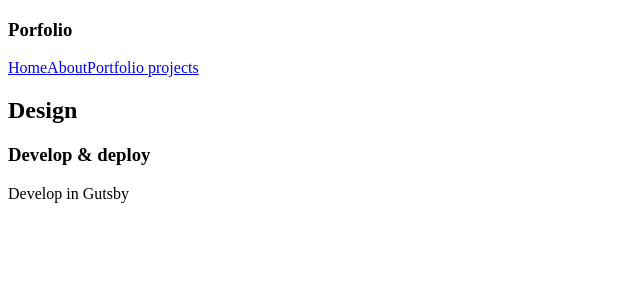
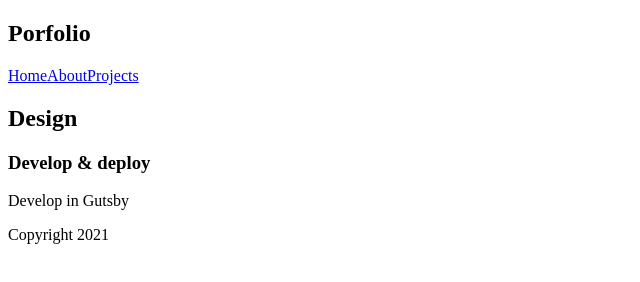
Before and after one commit to Dejan85/portfolio-site, a Gatsby site: page / in a window 1280 px wide. Shown: the whole page, without its empty margins (0-640 px from the left). Built offline with nearby package versions, Linux system fonts and the light colour scheme; Gatsby itself is replaced by a stand-in of ours.

Commit message:
added layot component

```diff
--- /dev/null
+++ b/src/components/Layout.js
@@ -0,0 +1,16 @@
+import React from "react"
+import NavBar from "./Navbar"
+const Layout = props => {
+  const { children } = props
+  return (
+    <div className="layout">
+      <NavBar />
+      <div className="content">{children}</div>
+      <footer>
+        <p>Copyright 2021</p>
+      </footer>
+    </div>
+  )
+}
+
+export default Layout
--- a/src/components/Navbar.js
+++ b/src/components/Navbar.js
@@ -8,7 +8,7 @@ const Navbar = () => {
       <div className="links">
         <Link to="/">Home</Link>
         <Link to="/about">About</Link>
-        <Link to="/projects">Portfolio projects</Link>
+        <Link to="/projects">Projects</Link>
       </div>
     </nav>
   )
--- a/src/pages/index.js
+++ b/src/pages/index.js
@@ -1,16 +1,17 @@
 import React from "react"
-import Navbar from "../components/Navbar"
+import Layout from "../components/Layout"
 
 const Home = () => {
   return (
+    <Layout>
       <section>
-      <Navbar />
         <div>
           <h2>Design</h2>
           <h3>Develop & deploy</h3>
           <p>Develop in Gutsby</p>
         </div>
       </section>
+    </Layout>
   )
 }
 
```
Also changed, not shown: src/pages/404.js (+7 -4 lines), src/pages/about.js (+21 -18 lines), src/pages/projects/index.js (+7 -4 lines). Lines whose indentation alone changed are shown as unchanged.
